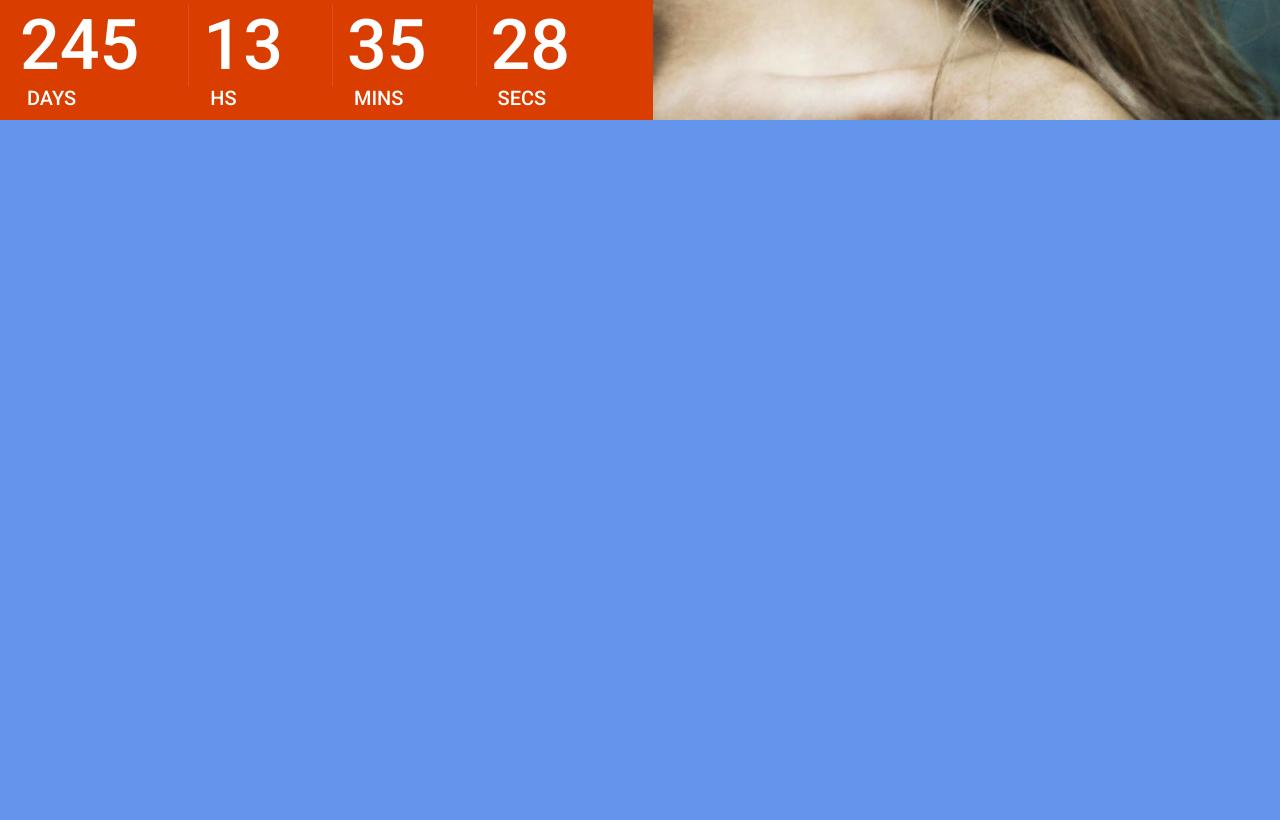
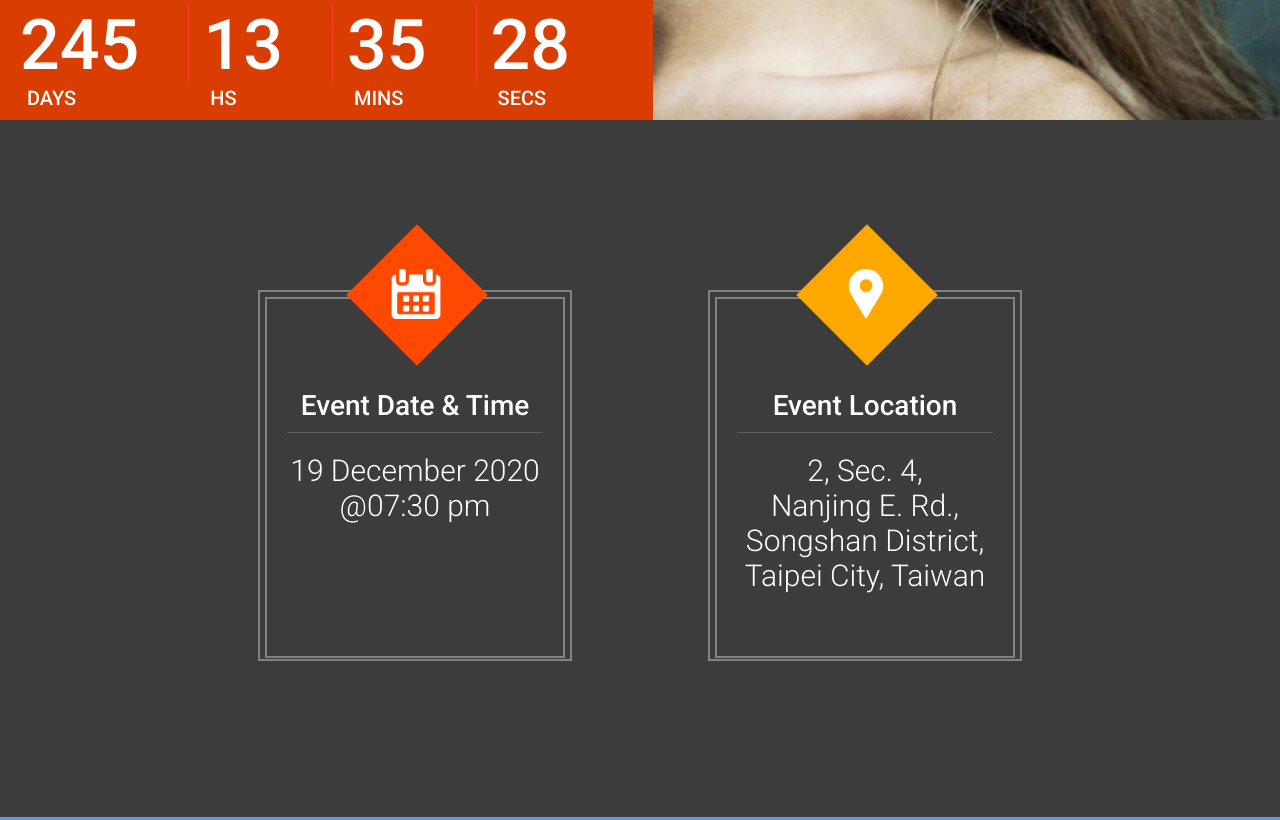
Before and after one commit to CheerDn/the-venue, a React (Create React App) app: page / in a window 1280 px wide. Shown: the part 680-1500 px from the top of the page. Built offline with nearby package versions, Linux system fonts and the light colour scheme.

Commit message:
venue-info done

```diff
--- a/src/App.js
+++ b/src/App.js
@@ -2,13 +2,15 @@
 import './resources/styles.css';
 
 import Header from './components/header_footer/Header';
-import Featured from './components/featured/Featured';
+import Featured from './components/featured/';
+import VenueInfo from './components/venue_info/VenueInfo';
 
 function App() {
   return (
     <div className="App" style={{height:'1500px', background:'cornflowerblue'}}>
       <Header />
       <Featured />
+      <VenueInfo />
     </div>
   );
 }
--- a/src/components/featured/Countdown.js
+++ b/src/components/featured/Countdown.js
@@ -34,11 +34,9 @@
     setInterval(() => this.getTimeUntil(this.state.deadline), 1000);
   }
 
-
-
   render() {
     return (
-      <Slide left delay={2000}>
+      <Slide left delay={1500}>
         <div className="countdown_wrapper">
           <div className="countdown_top">
             Event start in
--- /dev/null
+++ b/src/components/venue_info/VenueInfo.js
@@ -0,0 +1,65 @@
+import React from 'react';
+import Zoom from 'react-reveal/Zoom';
+
+import iconCalendar from '../../resources/images/icons/calendar.png'
+import iconLocation from '../../resources/images/icons/location.png'
+
+
+const VenueInfo = () => {
+  return (
+    <div className="bck_black">
+      <div className="center_wrapper">
+        <div className="vn_wrapper">
+
+          <Zoom duration={500}>
+            <div className="vn_item">
+              <div className="vn_outer">
+                <div className="vn_inner">
+                  <div className="vn_icon_square bck_red"></div>
+                  <div
+                    className="vn_icon"
+                    style = {{
+                      background:`url(${iconCalendar})`
+                    }}
+                  ></div>
+                  <div className="vn_title">
+                    Event Date & Time
+                  </div>
+                  <div className="vn_desc">
+                    19 December 2020 @07:30 pm
+                  </div>
+                </div>
+              </div>
+            </div>
+          </Zoom>
+
+          <Zoom duration={500} delay={500}>
+            <div className="vn_item">
+              <div className="vn_outer">
+                <div className="vn_inner">
+                  <div className="vn_icon_square bck_yellow"></div>
+                  <div
+                    className="vn_icon"
+                    style = {{
+                      background:`url(${iconLocation})`
+                    }}
+                  ></div>
+                  <div className="vn_title">
+                    Event Location
+                  </div>
+                  <div className="vn_desc">
+                    2, Sec. 4, <br></br>Nanjing E. Rd.,<br></br> Songshan District, Taipei City, Taiwan
+
+                  </div>
+                </div>
+              </div>
+            </div>
+          </Zoom>
+
+        </div>
+      </div>
+    </div>
+  );
+};
+
+export default VenueInfo;
--- a/src/resources/styles.css
+++ b/src/resources/styles.css
@@ -157,6 +157,7 @@
 .vn_wrapper {
     display: flex;
     padding: 170px 0px;
+    min-height: 100%;
 }
 
 .vn_item {
@@ -170,6 +171,8 @@
     border: 2px solid #828282;
     margin: auto;
     padding: 5px;
+    height:100%;
+
 }
 
 .vn_item .vn_inner {
@@ -177,6 +180,7 @@
     position: relative;
     padding: 0px 20px;
     transition: all 500ms ease;
+    height:100%;
 }
 
 .vn_item .vn_inner:hover {
@@ -214,7 +218,7 @@
 .vn_item .vn_desc {
     font-size: 30px;
     font-weight: 300;
-    margin-bottom: 90px;
+    margin-bottom: 45px;
 }
 
 /*====================
```
Also changed, not shown: src/components/featured/index.js (renamed from src/components/featured/Featured.js).
